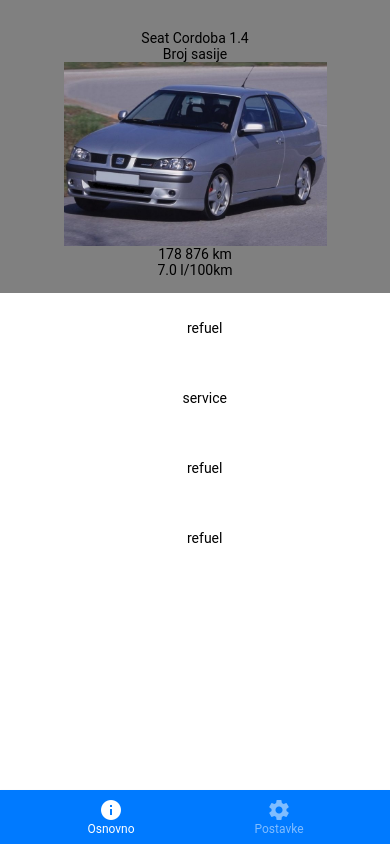
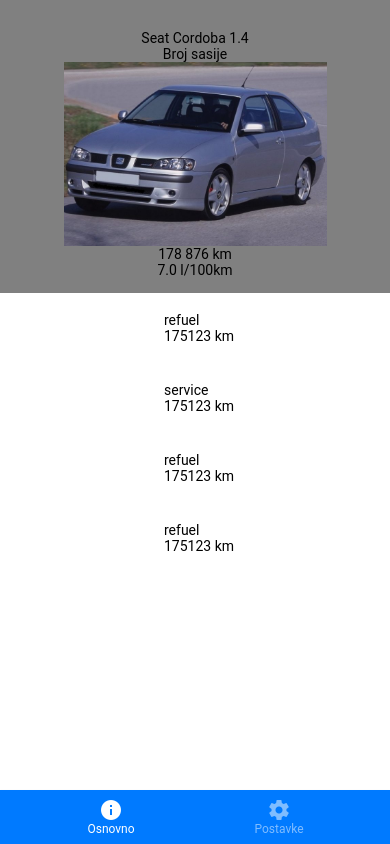
Before and after one commit to dgrzanov/car-companion, a React Native app: screen /Osnovno in a window 390 px wide. Built offline with nearby package versions, Linux system fonts and the light colour scheme.

Commit message:
+ mileage in expense list

```diff
--- a/src/components/ExpenseList.tsx
+++ b/src/components/ExpenseList.tsx
@@ -7,31 +7,35 @@
         id: "1",
         expense_type: "refuel",
         cost: 250,
-        amount: 22
+        amount: 22,
+        mileage: 175123
     },
     {
         id: "2",
         expense_type: "service",
         cost: 800,
-        amount: 1
+        amount: 1,
+        mileage: 175123
     },
     {
         id: "3",
         expense_type: "refuel",
         cost: 250,
-        amount: 22
+        amount: 22,
+        mileage: 175123
     },
     {
         id: "4",
         expense_type: "refuel",
         cost: 250,
-        amount: 22
+        amount: 22,
+        mileage: 175123
     },
 ]
 
 function ExpenseList() {
     const renderItem = ({ item }) => (
-        <ExpenseListItem expense_type={item.expense_type} cost={item.cost} />
+        <ExpenseListItem expense_type={item.expense_type} cost={item.cost} mileage={item.mileage} />
     )
     return (
         <FlatList data={DATA} renderItem={renderItem} keyExtractor={item => item.id} style={styles.expenseList} />
--- a/src/components/ExpenseListItem.tsx
+++ b/src/components/ExpenseListItem.tsx
@@ -4,12 +4,15 @@
 import { Text } from 'react-native-paper';
 import { Avatar } from 'react-native-paper';
 
-function ExpenseListItem({ expense_type, cost }: any) {
+function ExpenseListItem({ expense_type, cost, mileage }: any) {
     return (
         <View style={styles.container}>
             <Avatar.Icon size={50} icon="gas-station" />
-            <Text> {expense_type} </Text>
-            <Text> {cost} </Text>
+            <View>
+                <Text>{expense_type}</Text>
+                <Text>{mileage} km</Text>
+            </View>
+            <Text>{cost} kn</Text>
         </View>
      );
 }
```
